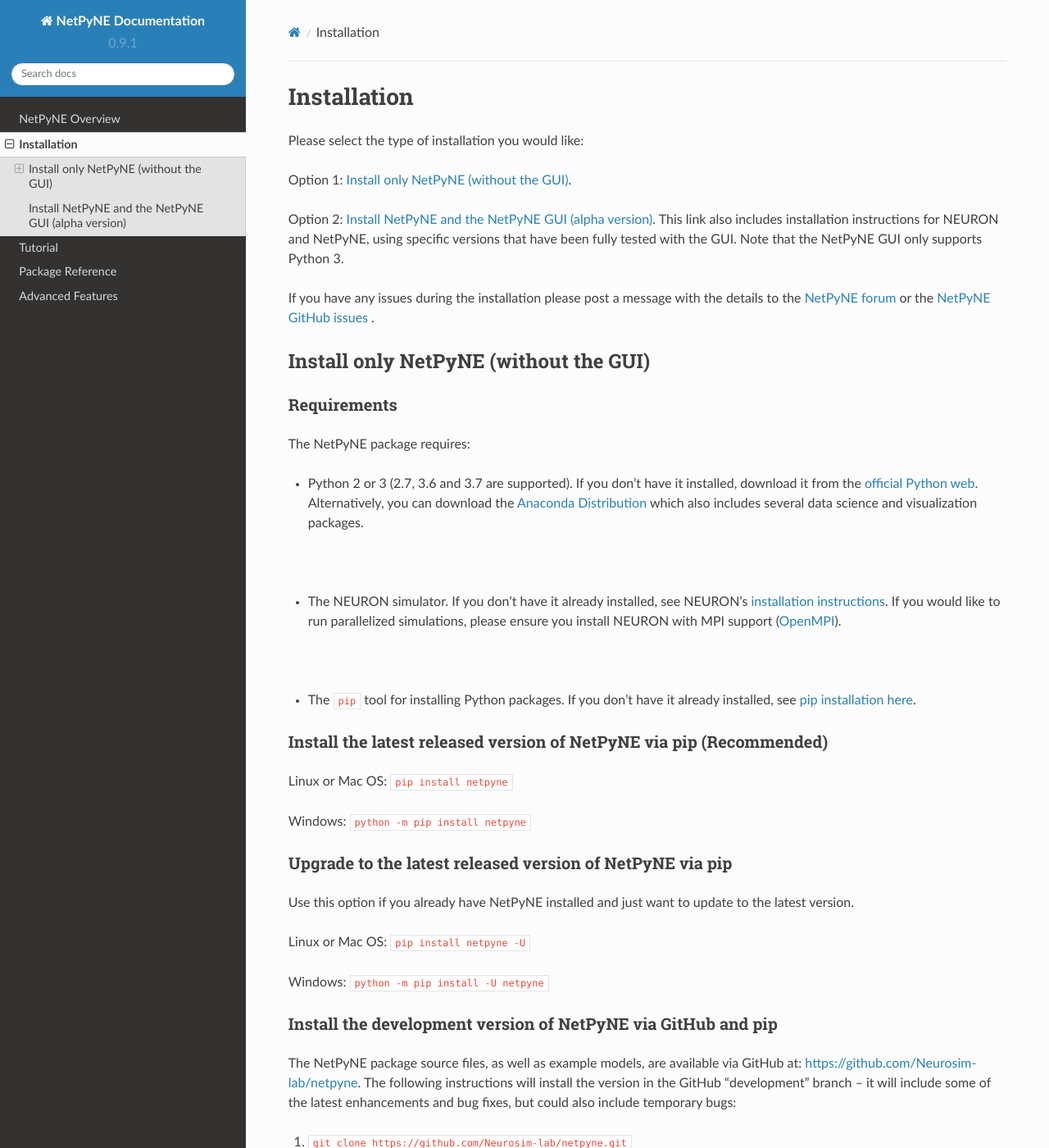
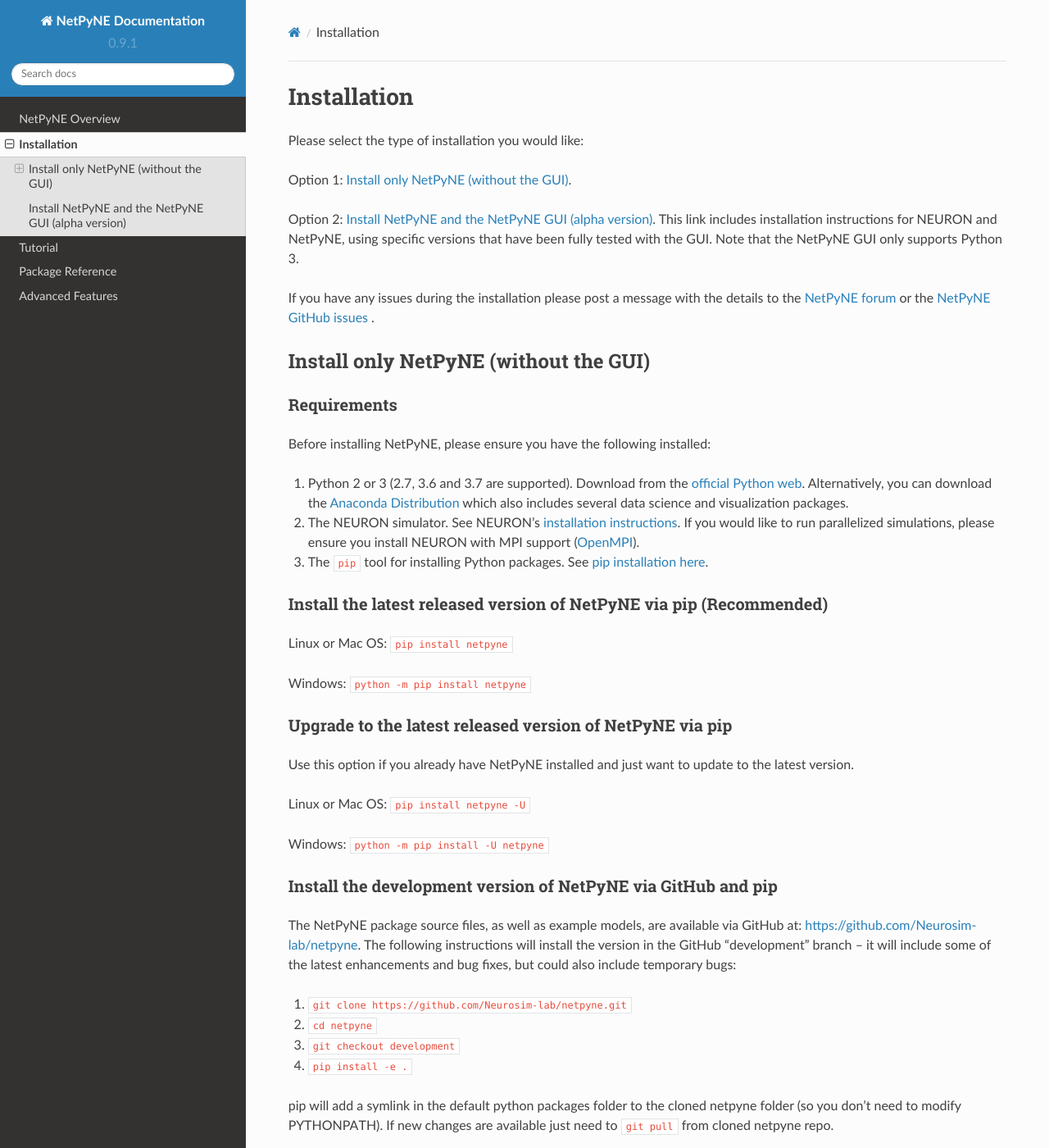
Before and after one commit to suny-downstate-medical-center/netpyne, a Sphinx documentation site: the page built from doc/source/install.rst, in a window 1280 px wide and 1400 px high. Shown: the whole window at 82% size. Built offline with Sphinx 7.4.7 and the Read the Docs theme 2.0.0, drawn with Linux system fonts in a browser that asks for light colours.

Commit message:
updated doc

```diff
--- a/doc/source/install.rst
+++ b/doc/source/install.rst
@@ -7,7 +7,7 @@
 
 Option 1: :ref:`install_only_netpyne`.
 
-Option 2: :ref:`install_gui`. This link also includes installation instructions for NEURON and NetPyNE, using specific versions that have been fully tested with the GUI. Note that the NetPyNE GUI only supports Python 3.
+Option 2: :ref:`install_gui`. This link includes installation instructions for NEURON and NetPyNE, using specific versions that have been fully tested with the GUI. Note that the NetPyNE GUI only supports Python 3.
 
 If you have any issues during the installation please post a message with the details to the `NetPyNE forum <www.netpyne.org/forum>`_ or the `NetPyNE GitHub issues <https://github.com/Neurosim-lab/netpyne/issues>`_ .
 
@@ -20,13 +20,13 @@
 Requirements
 ^^^^^^^^^^^^^^^^^^
 
-The NetPyNE package requires:
+Before installing NetPyNE, please ensure you have the following installed:
 
-- Python 2 or 3 (2.7, 3.6 and 3.7 are supported). If you don't have it installed, download it from the `official Python web <www.python.org>`_. Alternatively, you can download the `Anaconda Distribution <www.anaconda.com/distribution/>`_ which also includes several data science and visualization packages.
-|
-- The NEURON simulator. If you don't have it already installed, see NEURON's `installation instructions <http://www.neuron.yale.edu/neuron/download/>`_. If you would like to run parallelized simulations, please ensure you install NEURON with MPI support (`OpenMPI <https://www.open-mpi.org/>`_).
-|
-- The ``pip`` tool for installing Python packages. If you don't have it already installed, see `pip installation here <https://pip.pypa.io/en/stable/installing/>`_.
+1) Python 2 or 3 (2.7, 3.6 and 3.7 are supported). Download from the `official Python web <www.python.org>`_. Alternatively, you can download the `Anaconda Distribution <www.anaconda.com/distribution/>`_ which also includes several data science and visualization packages.
+
+2) The NEURON simulator. See NEURON's `installation instructions <http://www.neuron.yale.edu/neuron/download/>`_. If you would like to run parallelized simulations, please ensure you install NEURON with MPI support (`OpenMPI <https://www.open-mpi.org/>`_).
+
+3) The ``pip`` tool for installing Python packages. See `pip installation here <https://pip.pypa.io/en/stable/installing/>`_.
 
 
 Install the latest released version of NetPyNE via pip (Recommended)
```
